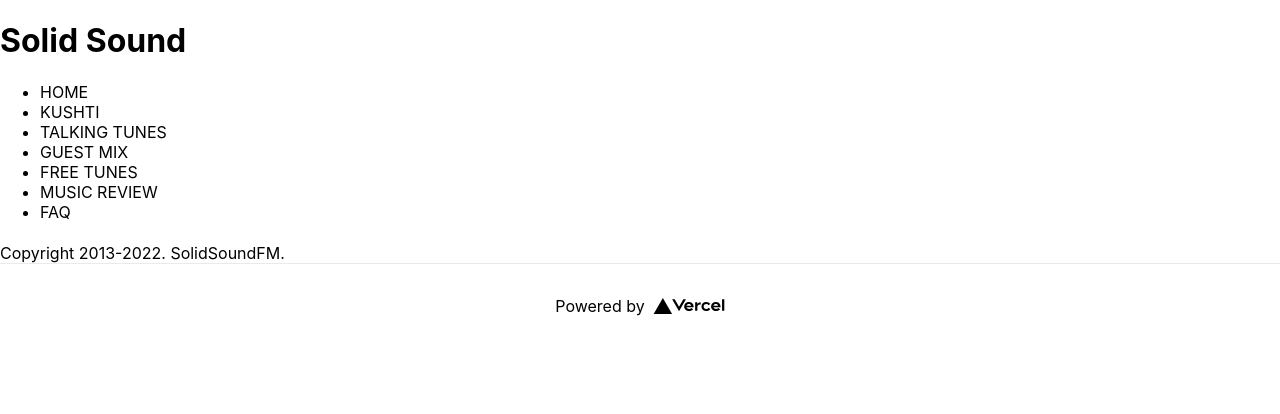
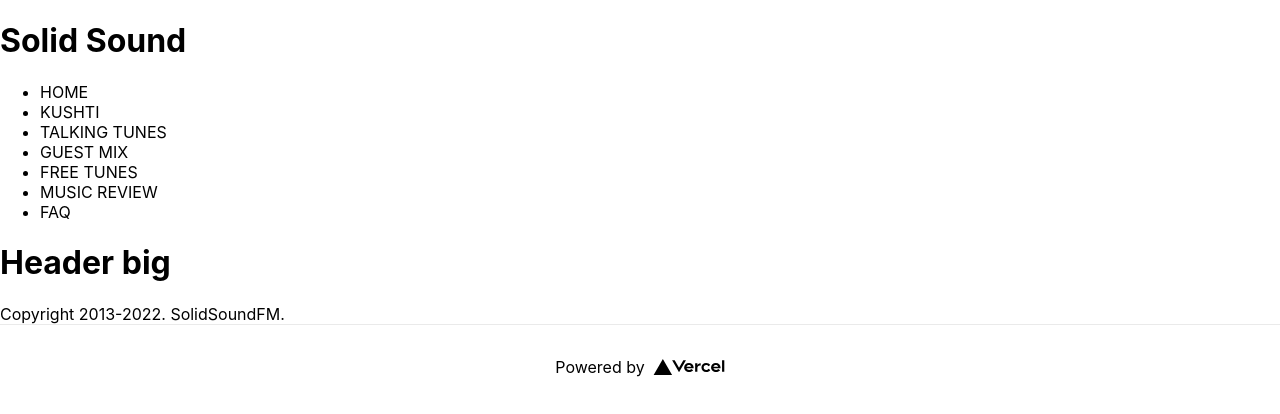
Before and after one commit to irquigley/SolidSoundFM-js, a Next.js app: page / in a window 1280 px wide. Shown: the top 414 px of the page. Built offline with nearby package versions, Linux system fonts and the light colour scheme.

Commit message:
Update HeaderBig.js

```diff
--- a/components/HeaderBig.js
+++ b/components/HeaderBig.js
@@ -1,5 +1,5 @@
-export default function HeaderBig({text}) {
+export default function HeaderBig({children}) {
   return (
-      <h1>{text}</h1>
+      <h1>{children}</h1>
     )
 }
```
